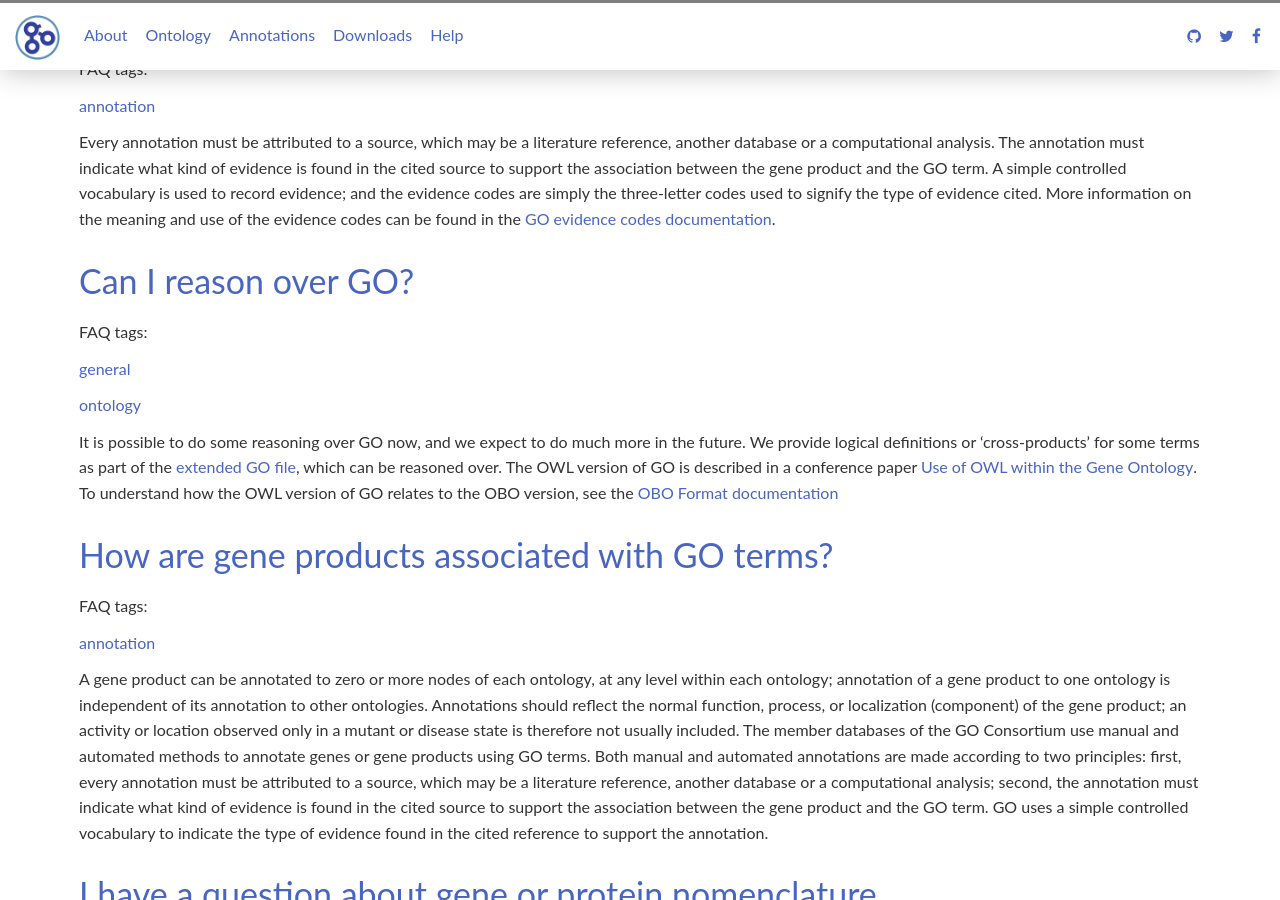
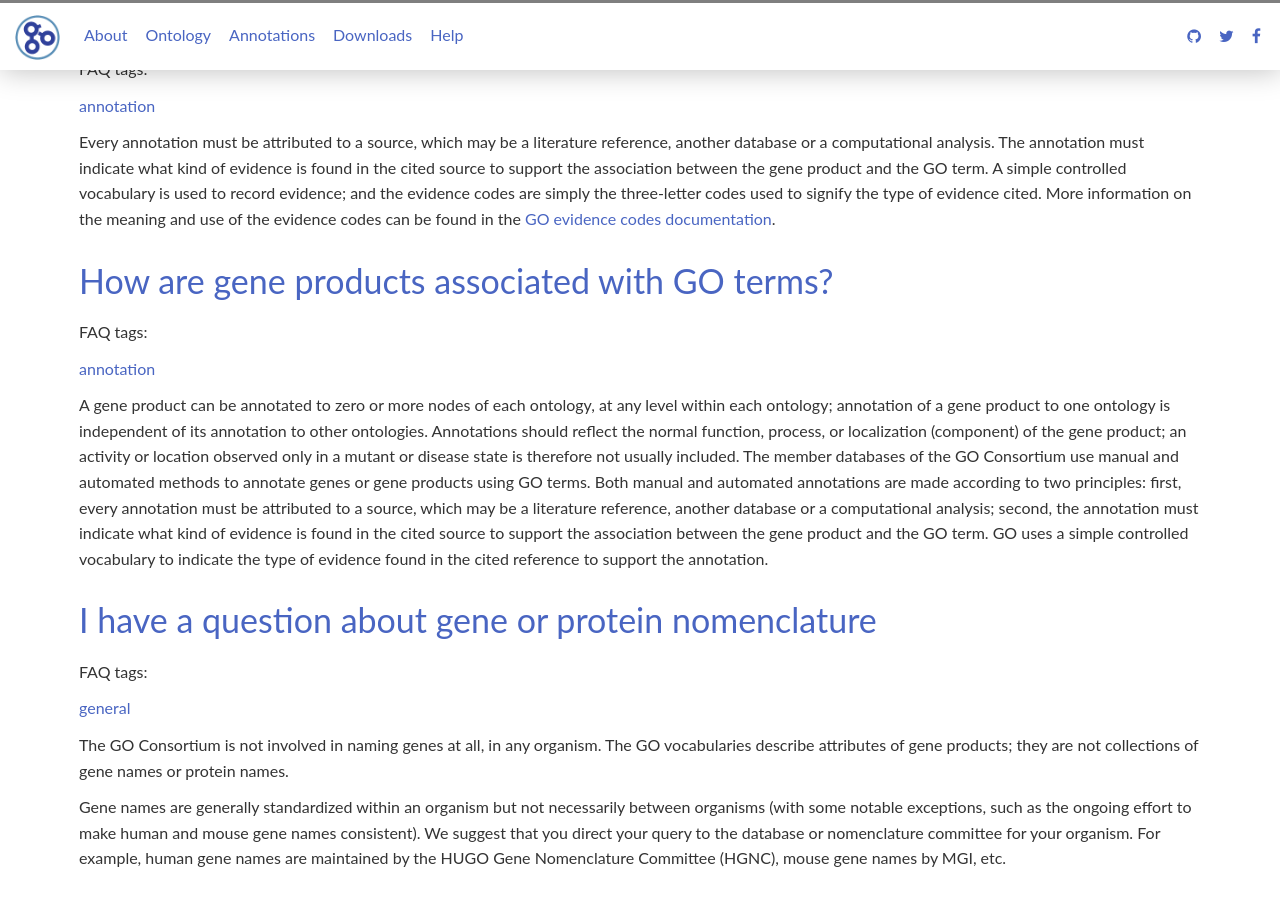
Before and after one commit to geneontology/geneontology.github.io, a Jekyll site: the page built from _docs/faq.md, in a window 1280 px wide and 900 px high, scrolled down 11648 px. Built offline with Jekyll 4.4.1, drawn with Linux system fonts in a browser that asks for light colours; nearby versions of some CDN libraries.

Commit message:
Update faq.md
[Can I reason over GO?](/faq/can-i-reason-over-go) is OOD, removed.

```diff
--- a/_docs/faq.md
+++ b/_docs/faq.md
@@ -495,18 +495,6 @@ FAQ tags:
 [annotation](/faq-tags/annotation)
 
 Every annotation must be attributed to a source, which may be a literature reference, another database or a computational analysis. The annotation must indicate what kind of evidence is found in the cited source to support the association between the gene product and the GO term. A simple controlled vocabulary is used to record evidence; and the evidence codes are simply the three-letter codes used to signify the type of evidence cited. More information on the meaning and use of the evidence codes can be found in the [GO evidence codes documentation](/page/guide-go-evidence-codes).
-
-[Can I reason over GO?](/faq/can-i-reason-over-go)
---------------------------------------------------
-
-<span class="rdf-meta element-hidden" property="dc:title" content="Can I reason over GO?"></span>
-FAQ tags:
-
-[general](/faq-tags/general)
-
-[ontology](/faq-tags/ontology)
-
-It is possible to do some reasoning over GO now, and we expect to do much more in the future. We provide logical definitions or 'cross-products' for some terms as part of the [extended GO file](http://purl.obolibrary.org/obo/go/extensions/go-plus.owl), which can be reasoned over. The OWL version of GO is described in a conference paper [Use of OWL within the Gene Ontology](http://geneontology.org/article/how-go-uses-owl-conference-paper-owled2014). To understand how the OWL version of GO relates to the OBO version, see the [OBO Format documentation](http://oboformat.org)
 
 [How are gene products associated with GO terms?](/faq/how-are-gene-products-associated-go-terms)
 -------------------------------------------------------------------------------------------------
```
